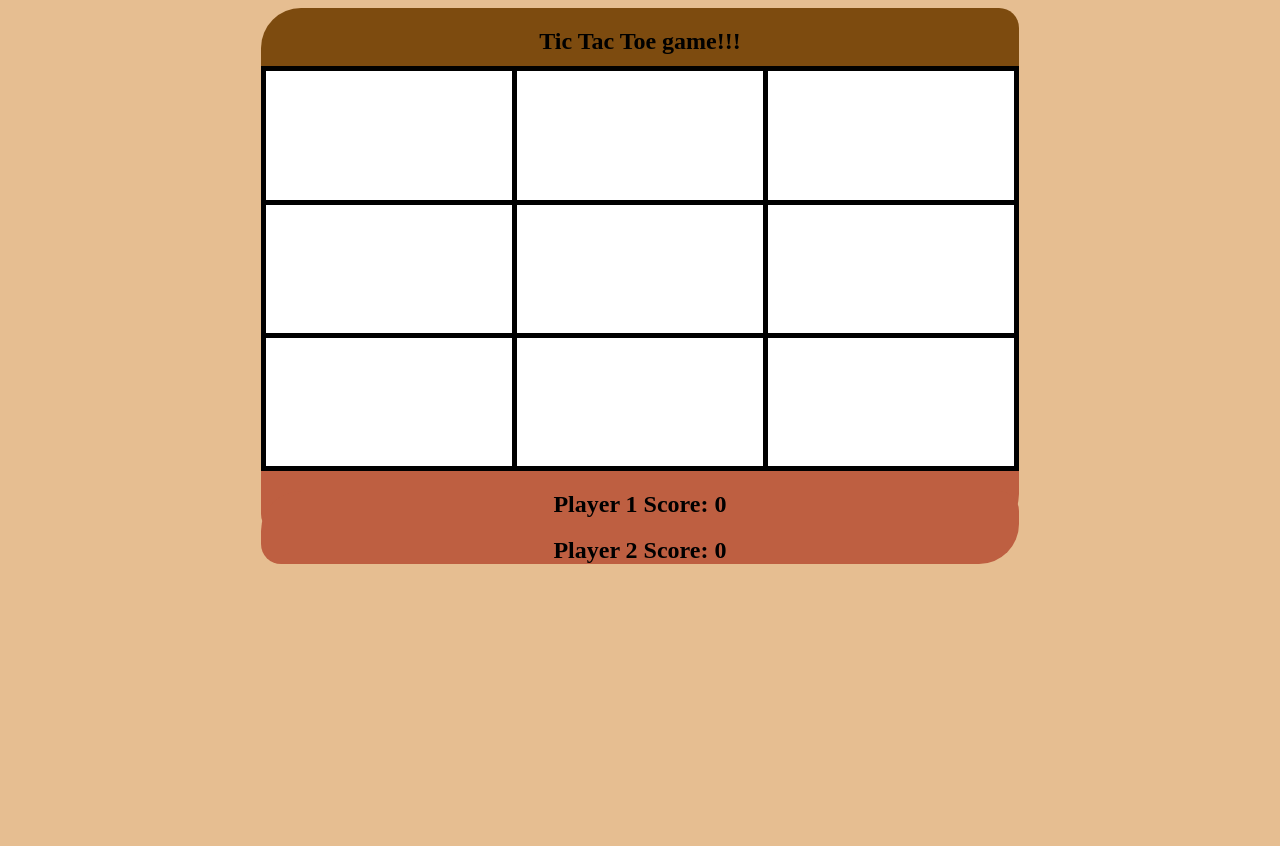
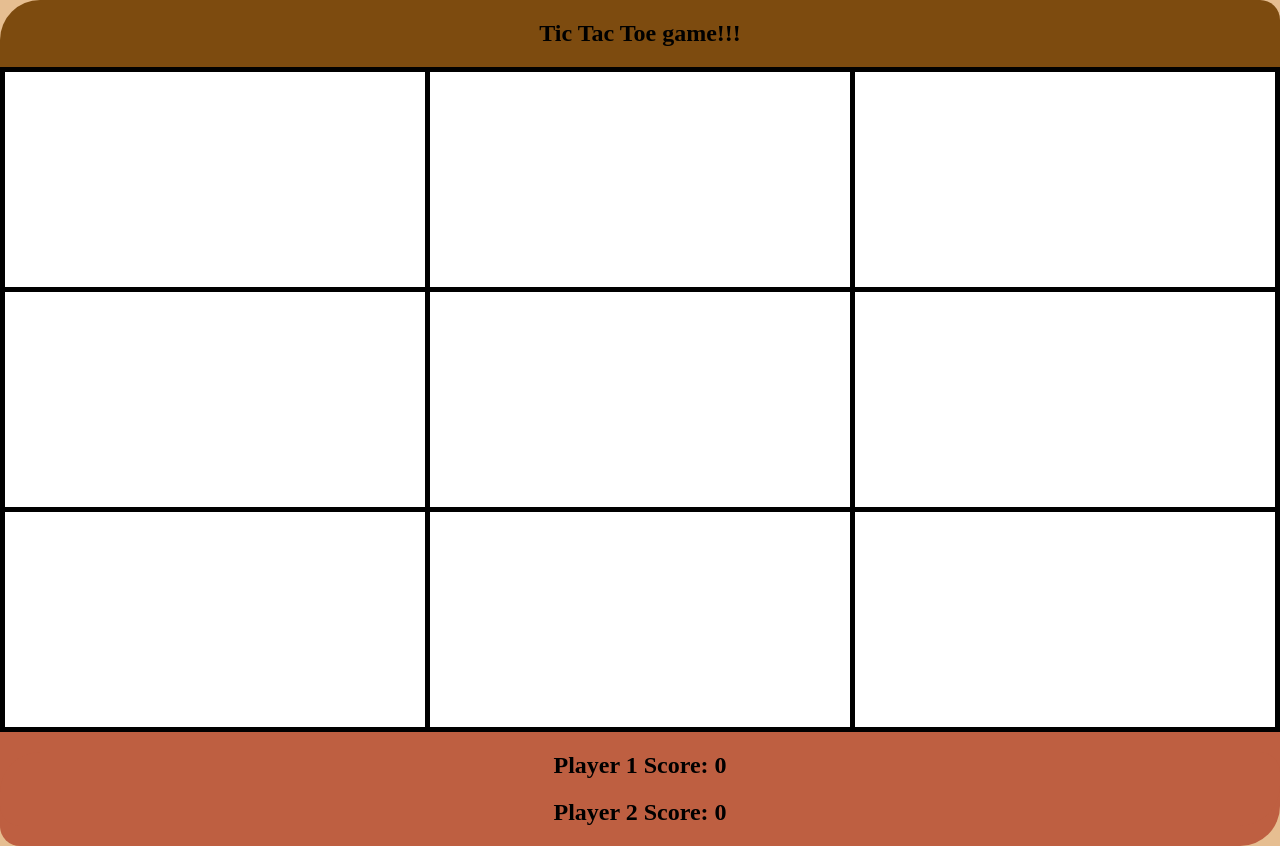
Before and after one commit to GiorgosDen/TicTacToe, a plain HTML site: page TwoPlayers/Page.html in a window 1280 px wide. Before the commit the page ends 800 px from the top, so only its background shows below. Drawn offline with Linux system fonts and the light colour scheme.

Commit message:
Flex try 2
2sd Flexbox try

```diff
--- a/OnePlayer/Computer1PStyle.css
+++ b/OnePlayer/Computer1PStyle.css
@@ -1,17 +1,16 @@
 body{
     background-color: rgb(230, 190, 145);
-    display: grid;
-    grid-template-rows: 10% 10% 10% 10% 10% 10% 10% 10% 10% 10% ;
-    grid-template-columns: 10% 10% 10% 10% 10% 10% 10% 10% 10% 10% ;
+    display: flex;
+    justify-content: center;
+    flex-direction: column;
+    min-width: 100%;
+    min-height: 100%;
+
 
 }
 
 nav{
     background-color: rgb(125, 75, 15);
-    grid-column-start: 3;
-    grid-column-end: 9;
-    grid-row-start: 1;
-    grid-row-end: 1;
     text-align: center;
     border-radius: 40px 20px 0px 0px;
     animation-name: showElements;
@@ -32,20 +31,13 @@ h1{
 #centralPage{
     text-align: center;
     background-color:  rgb(190, 95, 65);
-    grid-column-start: 3;
-    grid-column-end: 9;
-    grid-row-start: 2;
-    grid-row-end: 10;
     border-radius: 40px 20px 40px 20px;
 }
 
 #gamePanel{
     background-color:  rgb(190, 95, 65);
-    grid-column-start: 4;
-    grid-column-end: 8;
-    grid-row-start: 4;
-    grid-row-end: 6;
 }
+
 table,td{
     border: 5px solid black;
     border-collapse: collapse;
@@ -67,16 +59,17 @@ img{
 }
 #scorePanel{
     background-color: rgb(190, 95, 65);
-    grid-column-start: 3;
-    grid-column-end: 9;
-    grid-row-start: 6;
-    grid-row-end: 7;
     text-align: center;
     border-radius: 40px 20px 40px 20px;
 }
 
 #message{
-
+    top: 25%;
+    left: 30%;
+    margin-top: -45%;
+    right: 25%;
+    position: relative;
+    z-index: -1;
     opacity: 0;
     width: 500px;
     height: 100px;
@@ -84,10 +77,6 @@ img{
     border: 5px solid rgb(135, 115, 40);
     background-color: rgb(220, 190, 65);
     text-align: center;
-    grid-column-start: 4;
-    grid-column-end: 6;
-    grid-row-start: 4;
-    grid-row-end: 5;
     animation-name: k;
     animation-duration: 2s;
     animation-fill-mode: forwards;
--- a/TwoPlayers/Page.html
+++ b/TwoPlayers/Page.html
@@ -3,8 +3,8 @@
     <head>
         <title>Tic Tac Toe</title>
         <meta charset="utf-8">
-        <link rel="stylesheet" media="screen and (min-width: 701px)" href="Style.css">
-        <link rel="stylesheet" media="screen and (max-width: 700px), screen and (max-height: 400px) " href="PhoneStyle.css">
+        <link rel="stylesheet" href="Style.css">
+       <!-- <link rel="stylesheet" media="screen and (max-width: 700px), screen and (max-height: 400px) " href="PhoneStyle.css"> -->
         <script src="Events.js"></script>
     </head>
     <body>
--- a/TwoPlayers/Style.css
+++ b/TwoPlayers/Style.css
@@ -1,17 +1,18 @@
 body{
     background-color: rgb(230, 190, 145);
-    display: grid;
-    grid-template-rows: 10% 10% 10% 10% 10% 10% 10% 10% 10% 10% ;
-    grid-template-columns: 10% 10% 10% 10% 10% 10% 10% 10% 10% 10% ;
+    display: flex;
+    justify-content: center;
+    flex-direction: column;
+    min-width: 100%;
+    min-height: 100%;
+    padding: 0;
+    margin: 0;
 
 }
 
 nav{
     background-color: rgb(125, 75, 15);
-    grid-column-start: 3;
-    grid-column-end: 9;
-    grid-row-start: 1;
-    grid-row-end: 1;
+
     text-align: center;
     border-radius: 40px 20px 0px 0px;
     animation-name: showElements;
@@ -26,19 +27,13 @@ main{
 #centralPage{
     text-align: center;
     background-color:  rgb(190, 95, 65);
-    grid-column-start: 3;
-    grid-column-end: 9;
-    grid-row-start: 2;
-    grid-row-end: 10;
+
     border-radius: 40px 20px 40px 20px;
 }
 
 #gamePanel{
     background-color:  rgb(190, 95, 65);
-    grid-column-start: 4;
-    grid-column-end: 8;
-    grid-row-start: 4;
-    grid-row-end: 6;
+
 }
 table,td{
     border: 5px solid black;
@@ -56,10 +51,7 @@ img{
 }
 #scorePanel{
     background-color:  rgb(190, 95, 65);
-    grid-column-start: 3;
-    grid-column-end: 9;
-    grid-row-start: 6;
-    grid-row-end: 7;
+
     text-align: center;
     border-radius: 40px 20px 40px 20px;
 }
@@ -70,6 +62,11 @@ button{
 }
 
 #message{
+    top: 25%;
+    left: 30%;
+    margin-top: -45%;
+    right: 25%;
+    position: relative;
     opacity: 0;
     z-index: -1;
     width: 500px;
@@ -78,10 +75,7 @@ button{
     border: 5px solid rgb(135, 115, 40);
     background-color: rgb(220, 190, 65);
     text-align: center;
-    grid-column-start: 4;
-    grid-column-end: 6;
-    grid-row-start: 4;
-    grid-row-end: 5;
+
     animation-name: k;
     animation-duration: 2s;
     animation-fill-mode: forwards;
```
Also changed, not shown: CentralPage/Actions.js (+14 -0 lines), CentralPage/ComputerStyle.css (+20 -6 lines), CentralPage/index.html (+7 -6 lines), OnePlayer/Page.html (+6 -6 lines).
